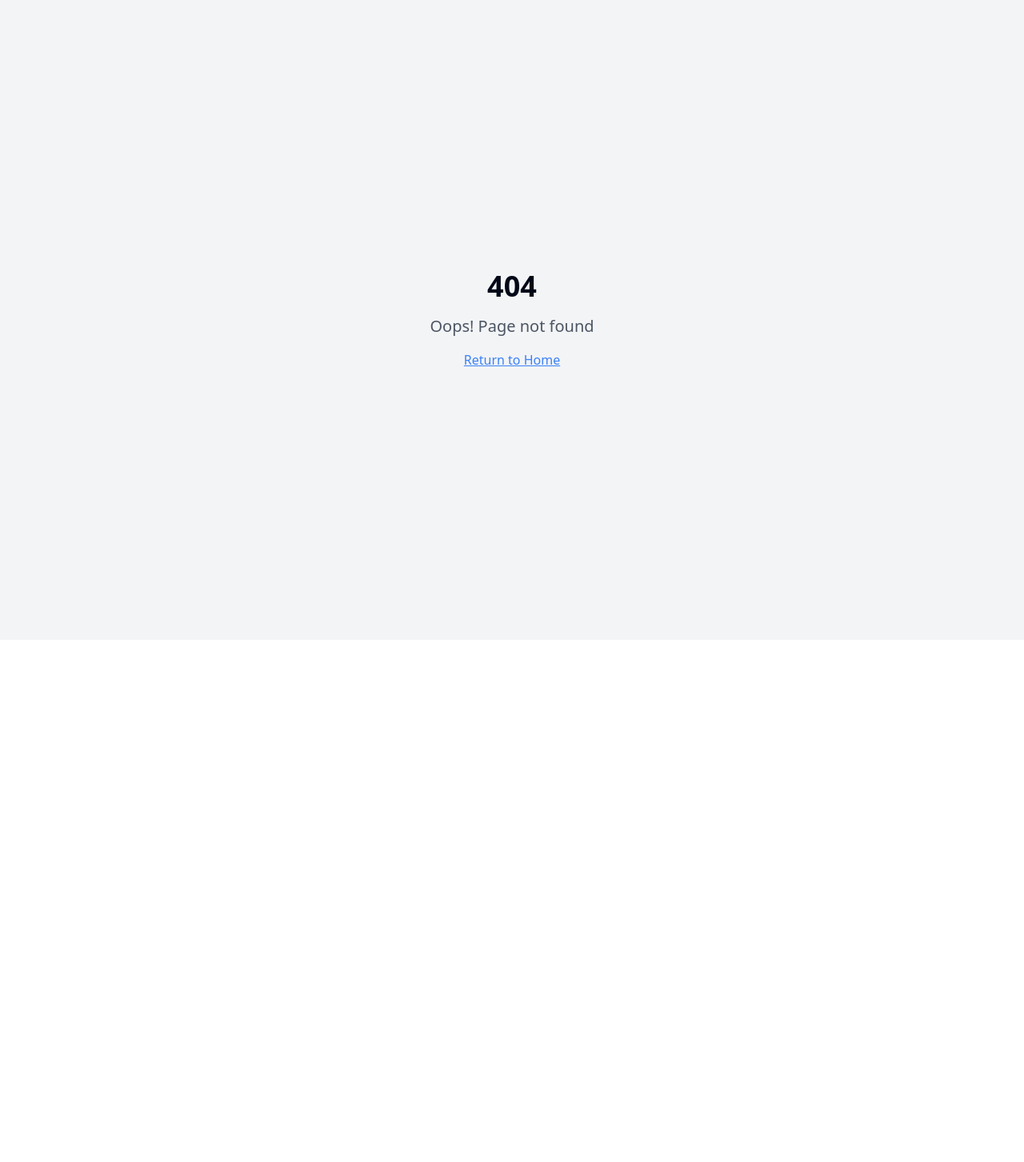
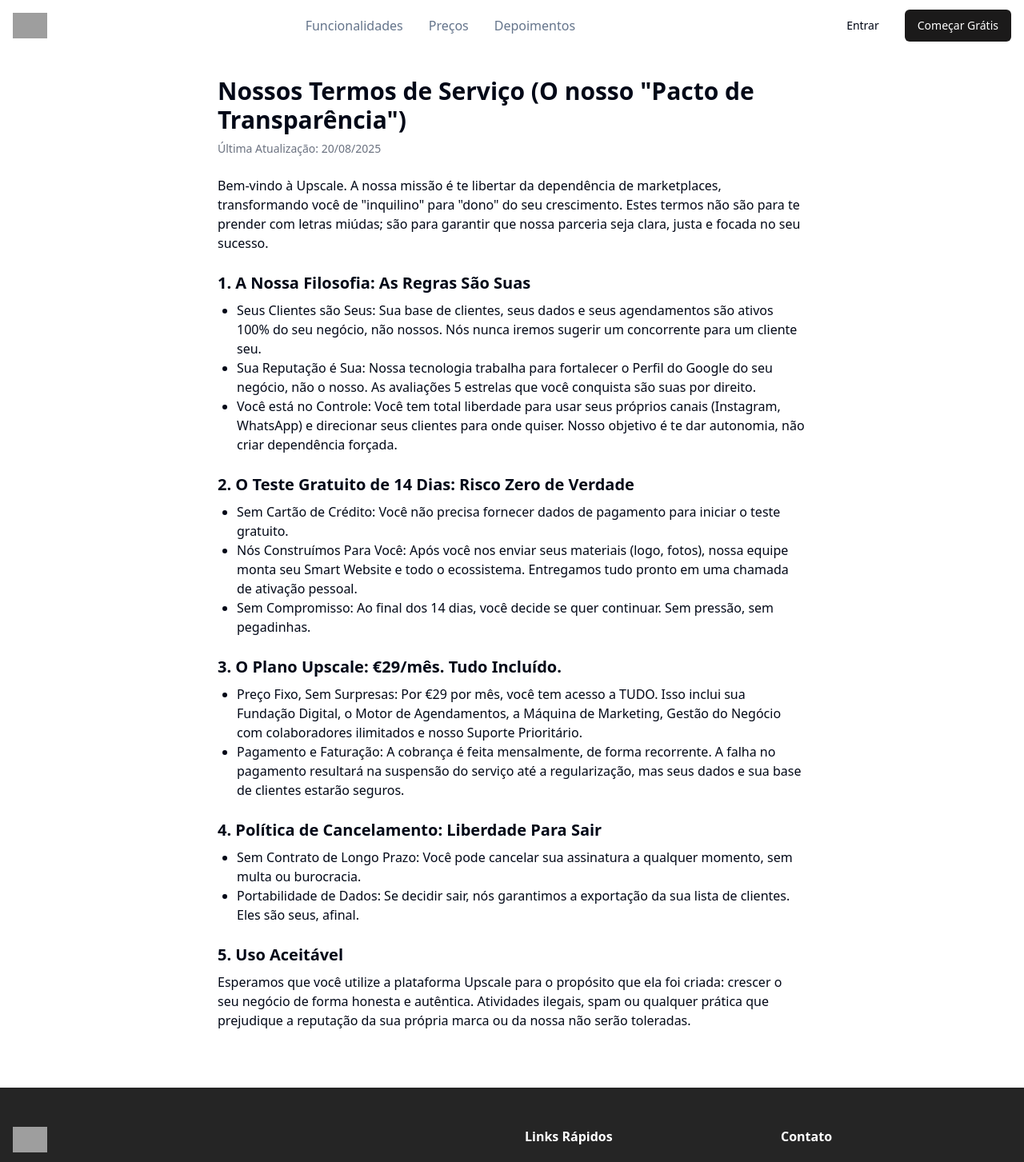
Before and after one commit to johnupscale-design/UPSCALETESTE, a React (Vite) app: page /termos in a window 1280 px wide. Before the commit this address had no page. Shown: the top 1453 px of the page at 80% size. Before the commit the page ends 800 px from the top, so only its background shows below. Built offline with nearby package versions, Linux system fonts and the light colour scheme; grey boxes are pictures that could not be loaded.

Commit message:
ultimos ajustes e criei termos de serviço

```diff
--- a/src/App.tsx
+++ b/src/App.tsx
@@ -5,6 +5,7 @@ import { QueryClient, QueryClientProvider } from "@tanstack/react-query";
 import { BrowserRouter, Routes, Route } from "react-router-dom";
 import Index from "./pages/Index";
 import NotFound from "./pages/NotFound";
+import TermsOfService from "./pages/TermsOfService";
 
 const queryClient = new QueryClient();
 
@@ -16,6 +17,7 @@ const App = () => (
       <BrowserRouter>
         <Routes>
           <Route path="/" element={<Index />} />
+          <Route path="/termos" element={<TermsOfService />} />
           {/* ADD ALL CUSTOM ROUTES ABOVE THE CATCH-ALL "*" ROUTE */}
           <Route path="*" element={<NotFound />} />
         </Routes>
--- a/src/components/Footer.tsx
+++ b/src/components/Footer.tsx
@@ -1,4 +1,5 @@
 import { Facebook, Instagram, Linkedin, Mail, Phone, MapPin } from "lucide-react";
+import { Link } from "react-router-dom";
 
 const Footer = () => {
   return (
@@ -47,6 +48,11 @@ const Footer = () => {
           <div>
             <h3 className="font-semibold mb-4 text-white">Links Rápidos</h3>
             <ul className="space-y-2">
+               <li>
+                <Link to="/termos" className="text-gray-300 hover:text-primary transition-colors">
+                  Termos de Serviço
+                </Link>
+              </li>
               <li>
                 <a href="#features" className="text-gray-300 hover:text-primary transition-colors">
                   Funcionalidades
--- a/src/components/Header.tsx
+++ b/src/components/Header.tsx
@@ -96,11 +96,13 @@ const Header = () => {
     <header className="fixed top-0 left-0 right-0 z-50 bg-background/45 backdrop-blur-md">
       <div className="container mx-auto px-4 h-16 flex items-center justify-between">
         <div className="flex items-center space-x-2">
-          <img
-            src="https://storage.googleapis.com/msgsndr/bwIqmcdNeNlOPKQFF6DF/media/689bc310d757ed4339084bce.png"
-            alt="Upscale Logo"
-            className="h-8 w-auto"
-          />
+          <a href="/" aria-label="Ir para a página inicial">
+            <img
+              src="https://storage.googleapis.com/msgsndr/bwIqmcdNeNlOPKQFF6DF/media/689bc310d757ed4339084bce.png"
+              alt="Upscale Logo"
+              className="h-8 w-auto cursor-pointer"
+            />
+          </a>
         </div>
 
         <nav className="hidden lg:flex items-center space-x-8">
--- /dev/null
+++ b/src/pages/TermsOfService.tsx
@@ -0,0 +1,43 @@
+import React from "react";
+import Header from "../components/Header";
+import Footer from "../components/Footer";
+
+export default function TermsOfService() {
+  return (
+    <>
+      <Header />
+      <main className="max-w-3xl mx-auto px-4 py-12">
+        <div className="pt-12">
+          <h1 className="text-3xl font-bold mb-2">Nossos Termos de Serviço (O nosso "Pacto de Transparência")</h1>
+        </div>
+        <p className="text-sm text-gray-500 mb-6">Última Atualização: 20/08/2025</p>
+        <p className="mb-6">Bem-vindo à Upscale. A nossa missão é te libertar da dependência de marketplaces, transformando você de "inquilino" para "dono" do seu crescimento. Estes termos não são para te prender com letras miúdas; são para garantir que nossa parceria seja clara, justa e focada no seu sucesso.</p>
+        <h2 className="text-xl font-semibold mb-2">1. A Nossa Filosofia: As Regras São Suas</h2>
+        <ul className="list-disc pl-6 mb-6">
+          <li>Seus Clientes são Seus: Sua base de clientes, seus dados e seus agendamentos são ativos 100% do seu negócio, não nossos. Nós nunca iremos sugerir um concorrente para um cliente seu.</li>
+          <li>Sua Reputação é Sua: Nossa tecnologia trabalha para fortalecer o Perfil do Google do seu negócio, não o nosso. As avaliações 5 estrelas que você conquista são suas por direito.</li>
+          <li>Você está no Controle: Você tem total liberdade para usar seus próprios canais (Instagram, WhatsApp) e direcionar seus clientes para onde quiser. Nosso objetivo é te dar autonomia, não criar dependência forçada.</li>
+        </ul>
+        <h2 className="text-xl font-semibold mb-2">2. O Teste Gratuito de 14 Dias: Risco Zero de Verdade</h2>
+        <ul className="list-disc pl-6 mb-6">
+          <li>Sem Cartão de Crédito: Você não precisa fornecer dados de pagamento para iniciar o teste gratuito.</li>
+          <li>Nós Construímos Para Você: Após você nos enviar seus materiais (logo, fotos), nossa equipe monta seu Smart Website e todo o ecossistema. Entregamos tudo pronto em uma chamada de ativação pessoal.</li>
+          <li>Sem Compromisso: Ao final dos 14 dias, você decide se quer continuar. Sem pressão, sem pegadinhas.</li>
+        </ul>
+        <h2 className="text-xl font-semibold mb-2">3. O Plano Upscale: €29/mês. Tudo Incluído.</h2>
+        <ul className="list-disc pl-6 mb-6">
+          <li>Preço Fixo, Sem Surpresas: Por €29 por mês, você tem acesso a TUDO. Isso inclui sua Fundação Digital, o Motor de Agendamentos, a Máquina de Marketing, Gestão do Negócio com colaboradores ilimitados e nosso Suporte Prioritário.</li>
+          <li>Pagamento e Faturação: A cobrança é feita mensalmente, de forma recorrente. A falha no pagamento resultará na suspensão do serviço até a regularização, mas seus dados e sua base de clientes estarão seguros.</li>
+        </ul>
+        <h2 className="text-xl font-semibold mb-2">4. Política de Cancelamento: Liberdade Para Sair</h2>
+        <ul className="list-disc pl-6 mb-6">
+          <li>Sem Contrato de Longo Prazo: Você pode cancelar sua assinatura a qualquer momento, sem multa ou burocracia.</li>
+          <li>Portabilidade de Dados: Se decidir sair, nós garantimos a exportação da sua lista de clientes. Eles são seus, afinal.</li>
+        </ul>
+        <h2 className="text-xl font-semibold mb-2">5. Uso Aceitável</h2>
+        <p className="mb-6">Esperamos que você utilize a plataforma Upscale para o propósito que ela foi criada: crescer o seu negócio de forma honesta e autêntica. Atividades ilegais, spam ou qualquer prática que prejudique a reputação da sua própria marca ou da nossa não serão toleradas.</p>
+      </main>
+      <Footer />
+    </>
+  );
+}
```
